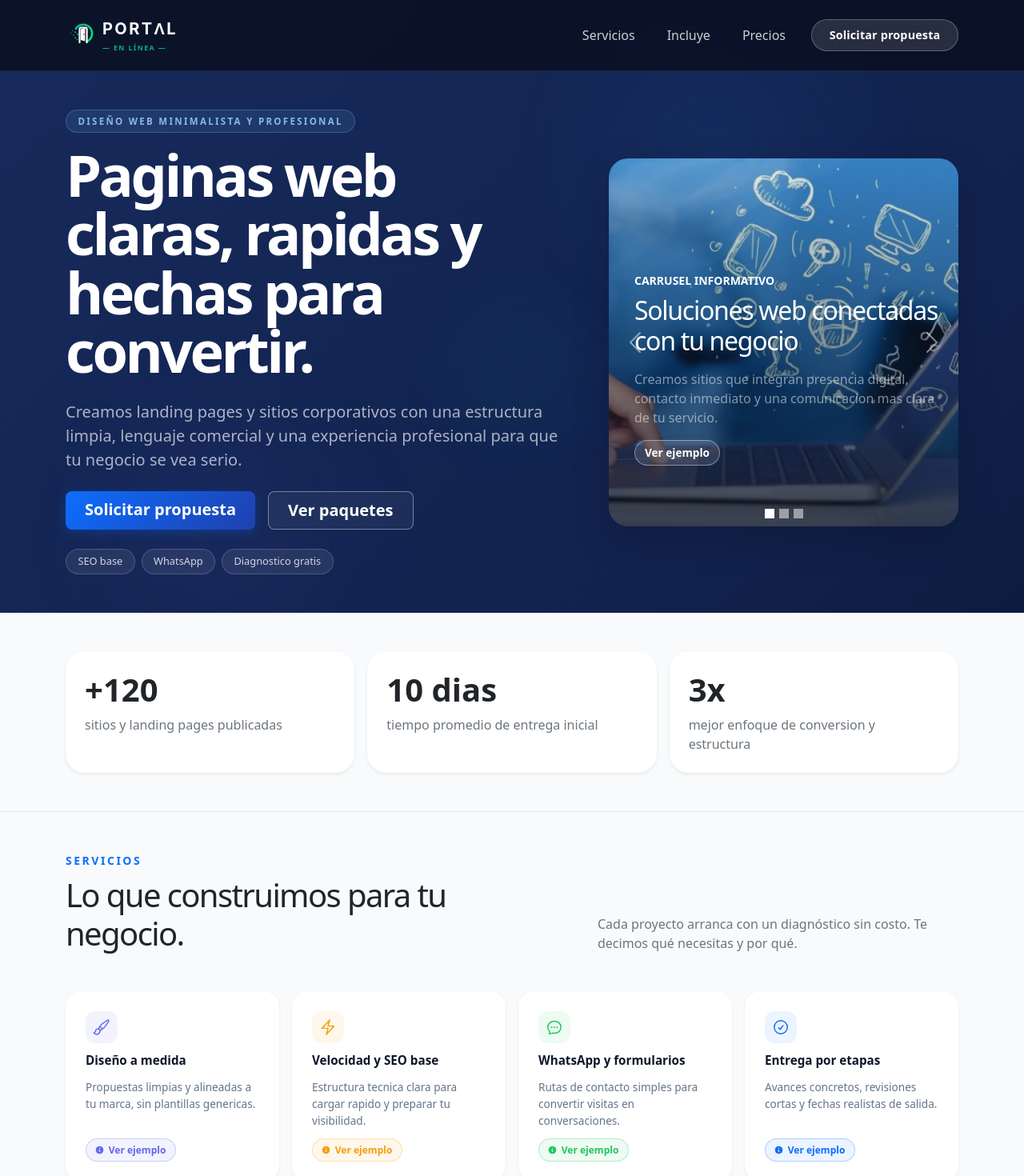
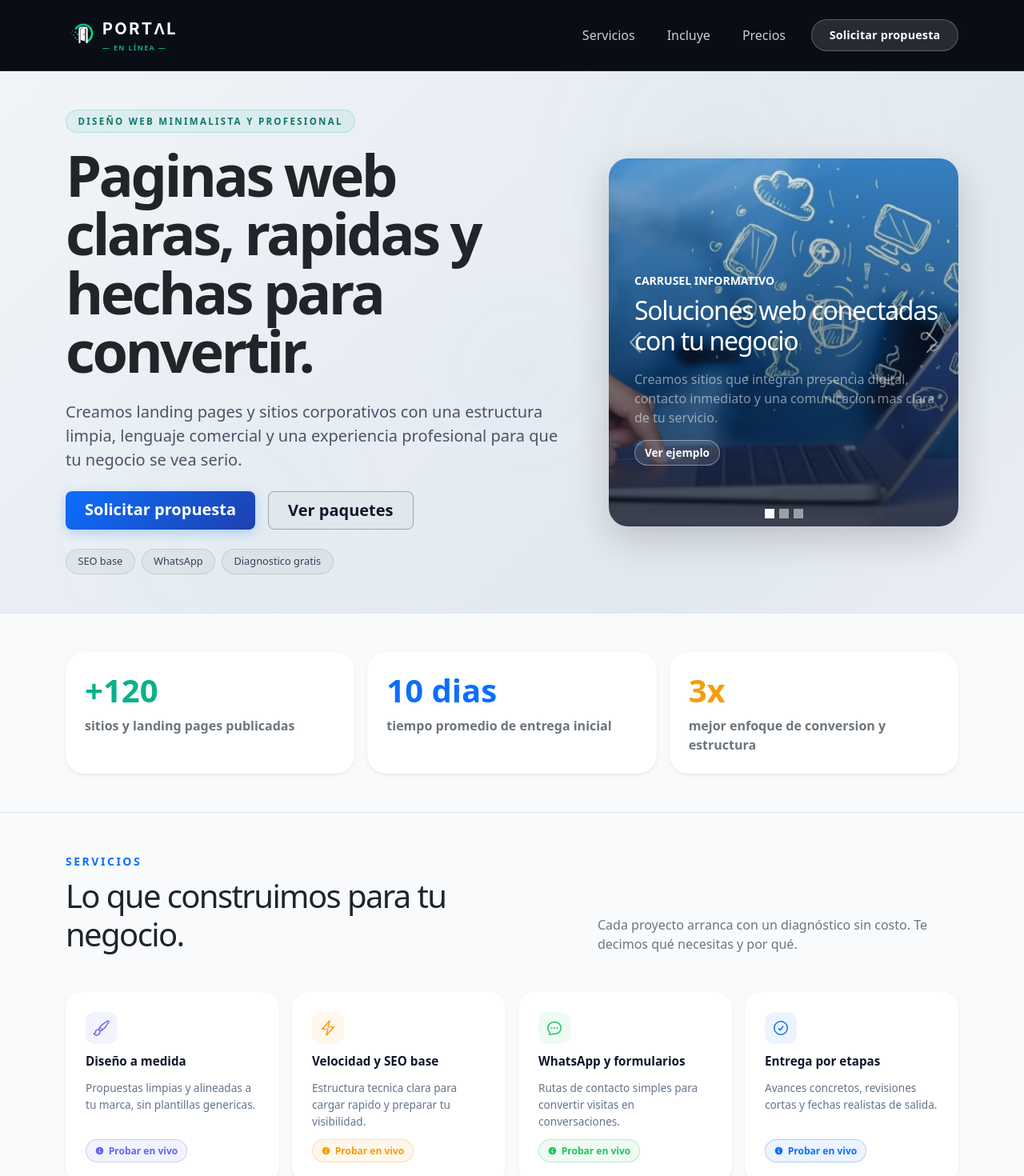
Before and after one commit to Ezequiel95/portal-en-linea, a React (Vite) app: page / in a window 1280 px wide. Shown: the top 1470 px of the page at 80% size. Built offline with nearby package versions, Linux system fonts and the light colour scheme.

Commit message:
"actualizacion de fondo de la pagina"

```diff
--- a/src/App.css
+++ b/src/App.css
@@ -42,25 +42,26 @@
   position: relative;
   background: linear-gradient(
     135deg,
-    #090d22 0%,
-    #111e3f 25%,
-    #172a5b 50%,
-    #11224d 75%,
-    #090d22 100%
+    #ffffff 0%,
+    #f8fafc 25%,
+    #f1f5f9 50%,
+    #e2e8f0 75%,
+    #ffffff 100%
   );
   background-size: 300% 300%;
   animation: aurora-shift 12s ease infinite;
   overflow: hidden;
+  border-bottom: 1px solid #e2e8f0;
 }
 
-/* Orbe 1 – azul eléctrico suave */
+/* Orbe 1 – verde-azul del logo */
 .hero-wrapper::before {
   content: '';
   position: absolute;
   width: 580px;
   height: 580px;
   border-radius: 50%;
-  background: radial-gradient(circle, rgba(56, 139, 253, 0.22) 0%, transparent 70%);
+  background: radial-gradient(circle, rgba(9, 176, 139, 0.08) 0%, transparent 70%);
   top: -120px;
   right: 5%;
   pointer-events: none;
@@ -68,14 +69,14 @@
   animation: orb-float-1 10s ease-in-out infinite;
 }
 
-/* Orbe 2 – índigo suave */
+/* Orbe 2 – verde-menta brillante */
 .hero-wrapper::after {
   content: '';
   position: absolute;
   width: 440px;
   height: 440px;
   border-radius: 50%;
-  background: radial-gradient(circle, rgba(99, 102, 241, 0.16) 0%, transparent 70%);
+  background: radial-gradient(circle, rgba(0, 230, 118, 0.06) 0%, transparent 70%);
   bottom: -90px;
   left: 8%;
   pointer-events: none;
@@ -83,14 +84,14 @@
   animation: orb-float-2 14s ease-in-out infinite;
 }
 
-/* Orbe 3 – cian suave */
+/* Orbe 3 – cian-teal */
 .hero-glass::before {
   content: '';
   position: absolute;
   width: 320px;
   height: 320px;
   border-radius: 50%;
-  background: radial-gradient(circle, rgba(34, 211, 238, 0.10) 0%, transparent 70%);
+  background: radial-gradient(circle, rgba(34, 211, 238, 0.05) 0%, transparent 70%);
   top: 30%;
   left: 38%;
   pointer-events: none;
@@ -109,10 +110,10 @@
 
 /* ── Navbar glass ── */
 .navbar-glass {
-  background: rgba(9, 13, 26, 0.75);
+  background: #090d16;
   backdrop-filter: blur(16px);
   -webkit-backdrop-filter: blur(16px);
-  border-bottom: 1px solid var(--border-glass);
+  border-bottom: 1px solid rgba(255, 255, 255, 0.08);
   position: sticky;
   top: 0;
   z-index: 100;
@@ -196,18 +197,19 @@
 }
 
 .btn-outline-light {
-  border: 1.5px solid rgba(255, 255, 255, 0.4) !important;
-  background: rgba(255, 255, 255, 0.05) !important;
+  border: 1.5px solid rgba(15, 23, 42, 0.3) !important;
+  background: rgba(15, 23, 42, 0.02) !important;
   backdrop-filter: blur(8px);
   -webkit-backdrop-filter: blur(8px);
   font-weight: 600 !important;
-  color: #fff !important;
+  color: #0f172a !important;
   transition: all 0.25s ease !important;
 }
 
 .btn-outline-light:hover {
-  background: rgba(255, 255, 255, 0.15) !important;
-  border-color: #ffffff !important;
+  background: rgba(15, 23, 42, 0.08) !important;
+  border-color: #0f172a !important;
+  color: #0f172a !important;
   transform: translateY(-2px) !important;
 }
 
@@ -237,15 +239,15 @@
   font-weight: 700;
   text-transform: uppercase;
   letter-spacing: 0.2em;
-  color: rgba(147, 197, 253, 0.9);
-  background: rgba(99, 179, 237, 0.12);
-  border: 1px solid rgba(147, 197, 253, 0.25);
+  color: #0f766e;
+  background: rgba(9, 176, 139, 0.08);
+  border: 1px solid rgba(9, 176, 139, 0.20);
   border-radius: 999px;
   padding: 0.3rem 0.9rem;
 }
 
 .hero-lead {
-  color: rgba(255, 255, 255, 0.65);
+  color: #475569;
   max-width: 42rem;
 }
 
@@ -254,9 +256,9 @@
   align-items: center;
   font-size: 0.8rem;
   font-weight: 500;
-  color: rgba(255, 255, 255, 0.80);
-  background: rgba(255, 255, 255, 0.08);
-  border: 1px solid rgba(255, 255, 255, 0.18);
+  color: #334155;
+  background: rgba(15, 23, 42, 0.04);
+  border: 1px solid rgba(15, 23, 42, 0.10);
   border-radius: 999px;
   padding: 0.35rem 0.9rem;
   backdrop-filter: blur(6px);
@@ -266,6 +268,7 @@
   max-width: 14ch;
   letter-spacing: -0.05em;
   line-height: 1.02;
+  color: #0f172a;
 }
 
 .hero-paragraph {
--- a/src/App.jsx
+++ b/src/App.jsx
@@ -72,9 +72,9 @@ const Logo = ({ light = true, size = 38 }) => {
 
 
 const metrics = [
-  { value: '+120', label: 'sitios y landing pages publicadas' },
-  { value: '10 dias', label: 'tiempo promedio de entrega inicial' },
-  { value: '3x', label: 'mejor enfoque de conversion y estructura' },
+  { value: '+120', label: 'sitios y landing pages publicadas', color: '#09b08b' },
+  { value: '10 dias', label: 'tiempo promedio de entrega inicial', color: '#0d6efd' },
+  { value: '3x', label: 'mejor enfoque de conversion y estructura', color: '#f59e0b' },
 ]
 
 const carouselSlides = [
@@ -106,6 +106,8 @@ const differentiators = [
     icon: 'M9.53 16.122a3 3 0 0 0-5.78 1.128 2.25 2.25 0 0 1-2.4 2.245 4.5 4.5 0 0 0 8.4-2.245c0-.399-.078-.78-.22-1.128Zm0 0a15.998 15.998 0 0 0 3.388-1.62m-5.043-.025a15.994 15.994 0 0 1 1.622-3.395m3.42 3.42a15.995 15.995 0 0 0 4.764-4.648l3.876-5.814a1.151 1.151 0 0 0-1.597-1.597L14.146 6.32a15.996 15.996 0 0 0-4.649 4.763m3.42 3.42a6.776 6.776 0 0 0-3.42-3.42',
     color: '#6366f1',
     bg: 'rgba(99,102,241,0.08)',
+    category: 'professional',
+    subTab: 'inicio',
   },
   {
     title: 'Velocidad y SEO base',
@@ -114,6 +116,7 @@ const differentiators = [
     icon: 'M3.75 13.5l10.5-11.25L12 10.5h8.25L9.75 21.75 12 13.5H3.75z',
     color: '#f59e0b',
     bg: 'rgba(245,158,11,0.08)',
+    category: 'landing',
   },
   {
     title: 'WhatsApp y formularios',
@@ -122,6 +125,7 @@ const differentiators = [
     icon: 'M8.625 12a.375.375 0 1 1-.75 0 .375.375 0 0 1 .75 0Zm0 0H8.25m4.125 0a.375.375 0 1 1-.75 0 .375.375 0 0 1 .75 0Zm0 0H12m4.125 0a.375.375 0 1 1-.75 0 .375.375 0 0 1 .75 0Zm0 0h-.375M21 12c0 4.556-4.03 8.25-9 8.25a9.764 9.764 0 0 1-2.555-.337A5.972 5.972 0 0 1 5.41 20.97a5.969 5.969 0 0 1-.474-.065 4.48 4.48 0 0 0 .978-2.025c.09-.457-.133-.901-.467-1.226C3.93 16.178 3 14.189 3 12c0-4.556 4.03-8.25 9-8.25s9 3.694 9 8.25Z',
     color: '#22c55e',
     bg: 'rgba(34,197,94,0.08)',
+    category: 'automation',
   },
   {
     title: 'Entrega por etapas',
@@ -130,6 +134,8 @@ const differentiators = [
     icon: 'M9 12.75 11.25 15 15 9.75M21 12a9 9 0 1 1-18 0 9 9 0 0 1 18 0Z',
     color: '#0d6efd',
     bg: 'rgba(13,110,253,0.08)',
+    category: 'professional',
+    subTab: 'servicios',
   },
 ]
 
@@ -138,21 +144,27 @@ const services = [
     label: 'Landing pages para campañas y captacion',
     example: 'Ejemplo: landing para anuncios de Meta o Google con encabezado, beneficios, testimonios y formulario.',
     icon: 'M15.59 14.37a6 6 0 0 1-5.84 7.38v-4.8m5.84-2.58a14.98 14.98 0 0 0 6.16-12.12A14.98 14.98 0 0 0 9.631 8.41m5.96 5.96a14.926 14.926 0 0 1-5.841 2.58m-.119-8.54a6 6 0 0 0-7.381 5.84h4.8m2.581-5.84a14.927 14.927 0 0 0-2.58 5.84m2.699 2.7c-.103.021-.207.041-.311.06a15.09 15.09 0 0 1-2.448-2.448 14.9 14.9 0 0 1 .06-.312m-2.24 2.39a4.493 4.493 0 0 0-1.757 4.306 4.493 4.493 0 0 0 4.306-1.758M16.5 9a1.5 1.5 0 1 1-3 0 1.5 1.5 0 0 1 3 0Z',
+    category: 'landing',
   },
   {
     label: 'Sitios corporativos para PyMEs y despachos',
     example: 'Ejemplo: pagina institucional con inicio, nosotros, servicios, preguntas frecuentes y contacto.',
     icon: 'M2.25 21h19.5m-18-18v18m10.5-18v18m6-13.5V21M6.75 6.75h.75m-.75 3h.75m-.75 3h.75m3-6h.75m-.75 3h.75m-.75 3h.75M6.75 21v-3.375c0-.621.504-1.125 1.125-1.125h2.25c.621 0 1.125.504 1.125 1.125V21M3 3h12m-.75 4.5H21m-3.75 3.75h.008v.008h-.008v-.008Zm0 3h.008v.008h-.008v-.008Zm0 3h.008v.008h-.008v-.008Z',
+    category: 'professional',
+    subTab: 'inicio',
   },
   {
     label: 'Webs con blog, catalogo o secciones administrables',
     example: 'Ejemplo: sitio con articulos, fichas de producto o secciones editables para mantener contenido actualizado.',
     icon: 'M12 7.5h1.5m-1.5 3h1.5m-7.5 3h7.5m-7.5 3h7.5m3-9h3.375c.621 0 1.125.504 1.125 1.125V18a2.25 2.25 0 0 1-2.25 2.25M16.5 7.5V18a2.25 2.25 0 0 0 2.25 2.25M16.5 7.5V4.875c0-.621-.504-1.125-1.125-1.125H4.125C3.504 3.75 3 4.254 3 4.875V18a2.25 2.25 0 0 0 2.25 2.25h13.5M6 7.5h3v3H6v-3Z',
+    category: 'professional',
+    subTab: 'admin',
   },
   {
     label: 'Integracion de WhatsApp, formularios y analitica',
     example: 'Ejemplo: eventos de conversion, pixel, Google Analytics y mensajes directos desde la web.',
     icon: 'M3 13.125C3 12.504 3.504 12 4.125 12h2.25c.621 0 1.125.504 1.125 1.125v6.75C7.5 20.496 6.996 21 6.375 21h-2.25A1.125 1.125 0 0 1 3 19.875v-6.75ZM9.75 8.625c0-.621.504-1.125 1.125-1.125h2.25c.621 0 1.125.504 1.125 1.125v11.25c0 .621-.504 1.125-1.125 1.125h-2.25a1.125 1.125 0 0 1-1.125-1.125V8.625ZM16.5 4.125c0-.621.504-1.125 1.125-1.125h2.25C20.496 3 21 3.504 21 4.125v15.75c0 .621-.504 1.125-1.125 1.125h-2.25a1.125 1.125 0 0 1-1.125-1.125V4.125Z',
+    category: 'automation',
   },
 ]
 
@@ -160,33 +172,43 @@ const includes = [
   {
     label: 'Diseño responsive para movil, tablet y escritorio',
     example: 'Ejemplo: una pagina que reorganiza menu, textos e imagenes automaticamente para verse bien en celular.',
+    category: 'professional',
+    subTab: 'servicios',
+    device: 'mobile',
   },
   {
     label: 'SEO tecnico base y velocidad optimizada',
     example: 'Ejemplo: titulos correctos, imagenes comprimidas y estructura lista para buscadores.',
+    category: 'landing',
   },
   {
     label: 'Formulario de contacto y boton de WhatsApp',
     example: 'Ejemplo: formulario al pie de la pagina y acceso rapido a WhatsApp en todo momento.',
+    category: 'landing',
   },
   {
     label: 'Asesoria para dominio y hosting',
     example: 'Ejemplo: te orientamos para conectar tu dominio, correo y publicar el sitio sin depender de terceros.',
+    category: 'professional',
+    subTab: 'presupuesto',
   },
   {
     label: 'Capacitacion y soporte inicial',
     example: 'Ejemplo: una sesion para explicarte cambios basicos y acompanamiento despues del lanzamiento.',
+    category: 'professional',
+    subTab: 'admin',
   },
   {
     label: 'Textos orientados a conversion',
     example: 'Ejemplo: encabezados que explican tu valor, beneficios claros y cierres con llamada a la accion.',
+    category: 'landing',
   },
 ]
 
 const pricing = [
   {
     name: 'Landing Express',
-    price: '$5,000 MXN',
+    price: '$6,900 MXN',
     description: 'Ideal para lanzar una oferta o servicio puntual.',
     features: ['1 pagina de conversion', 'CTA + formulario', 'SEO tecnico base'],
     example: 'Ejemplo: pagina para campana de anuncios con beneficios, prueba social y formulario rapido.',
@@ -247,8 +269,14 @@ function App() {
   const [autoRunning, setAutoRunning] = useState(false)
   const [simWhatsApp, setSimWhatsApp] = useState([])
 
-  const handleSelectExample = (category) => {
+  const handleSelectExample = (category, subTab = null, device = null) => {
     setActiveExample(category)
+    if (subTab) {
+      setProTab(subTab)
+    }
+    if (device) {
+      setDeviceType(device)
+    }
     const element = document.getElementById('ejemplos-en-vivo')
     if (element) {
       element.scrollIntoView({ behavior: 'smooth' })
@@ -363,7 +391,7 @@ function App() {
                 <span className="hero-eyebrow">
                   Diseño web minimalista y profesional
                 </span>
-                <h1 className="display-2 fw-semibold text-white mt-3 mb-4 hero-title">
+                <h1 className="display-2 fw-semibold text-dark mt-3 mb-4 hero-title">
                   Paginas web claras, rapidas y hechas para convertir.
                 </h1>
                 <p className="lead hero-lead mb-4 hero-paragraph">
@@ -451,10 +479,10 @@ function App() {
             <div className="row g-3">
               {metrics.map((item) => (
                 <div className="col-md-4" key={item.label}>
-                  <div className="card h-100 border-0 shadow-sm metric-card-minimal">
+                  <div className="card h-100 border-0 shadow-sm metric-card-minimal" style={{ borderTop: `4px solid ${item.color}` }}>
                     <div className="card-body p-4">
-                      <div className="display-6 fw-semibold text-dark mb-2">{item.value}</div>
-                      <p className="text-secondary mb-0">{item.label}</p>
+                      <div className="display-6 fw-semibold mb-2" style={{ color: item.color }}>{item.value}</div>
+                      <p className="text-secondary mb-0 fw-semibold">{item.label}</p>
                     </div>
                   </div>
                 </div>
@@ -505,16 +533,14 @@ function App() {
                     <p className="diff-card-desc">{item.description}</p>
                     <button
                       type="button"
-                      className="diff-card-tip"
-                      data-bs-toggle="tooltip"
-                      data-bs-placement="top"
-                      title={item.example}
+                      className="diff-card-tip animate-pulse"
+                      onClick={() => handleSelectExample(item.category, item.subTab || null, item.device || null)}
                       aria-label={`Ejemplo de ${item.title}`}
                     >
                       <svg xmlns="http://www.w3.org/2000/svg" viewBox="0 0 16 16" fill="currentColor" width="11" height="11">
                         <path fillRule="evenodd" d="M15 8A7 7 0 1 1 1 8a7 7 0 0 1 14 0ZM9 5a1 1 0 1 1-2 0 1 1 0 0 1 2 0ZM6.75 8a.75.75 0 0 0 0 1.5h.75v1.75a.75.75 0 0 0 1.5 0v-2.5A.75.75 0 0 0 8.25 8h-1.5Z" clipRule="evenodd" />
                       </svg>
-                      Ver ejemplo
+                      Probar en vivo
                     </button>
                   </div>
                 </div>
@@ -547,9 +573,7 @@ function App() {
                     <button
                       type="button"
                       className="svc-card-btn"
-                      data-bs-toggle="tooltip"
-                      data-bs-placement="top"
-                      title={service.example}
+                      onClick={() => handleSelectExample(service.category, service.subTab || null, service.device || null)}
                       aria-label={`Ejemplo de ${service.label}`}
                     >
                       <svg xmlns="http://www.w3.org/2000/svg" viewBox="0 0 20 20" fill="currentColor" width="16" height="16">
@@ -576,25 +600,27 @@ function App() {
               </div>
               <div className="col-lg-7">
                 <div className="row g-3">
-                  {includes.map((item) => (
+                  {includes.map((item, index) => {
+                    const colors = ['#09b08b', '#0d6efd', '#f59e0b', '#8b5cf6', '#6366f1', '#ec4899'];
+                    const cardBorderColor = colors[index % colors.length];
+                    return (
                       <div className="col-md-6" key={item.label}>
-                      <div className="card border-0 shadow-sm minimal-card h-100">
+                        <div className="card border-0 shadow-sm minimal-card h-100" style={{ borderLeft: `4px solid ${cardBorderColor}` }}>
                           <div className="card-body p-4 d-flex align-items-start justify-content-between gap-3">
-                          <p className="mb-0 text-secondary">{item.label}</p>
+                            <p className="mb-0 text-secondary fw-medium">{item.label}</p>
                             <button
                               type="button"
                               className="tooltip-trigger"
-                            data-bs-toggle="tooltip"
-                            data-bs-placement="top"
-                            title={item.example}
+                              onClick={() => handleSelectExample(item.category, item.subTab || null, item.device || null)}
                               aria-label={`Ejemplo de ${item.label}`}
                             >
-                            ?
+                              Demo
                             </button>
                           </div>
                         </div>
                       </div>
-                  ))}
+                    );
+                  })}
                 </div>
               </div>
             </div>
@@ -757,9 +783,9 @@ function App() {
                     <span className="browser-dot green"></span>
                   </div>
                   <div className="browser-address">
-                    {activeExample === 'landing' && 'https://landing-express.listoenlinea.com'}
-                    {activeExample === 'professional' && 'https://sitio-profesional.listoenlinea.com'}
-                    {activeExample === 'automation' && 'https://automatizacion-leads.listoenlinea.com'}
+                    {activeExample === 'landing' && 'https://landing-express.portalenlinea.com'}
+                    {activeExample === 'professional' && 'https://sitio-profesional.portalenlinea.com'}
+                    {activeExample === 'automation' && 'https://automatizacion-leads.portalenlinea.com'}
                   </div>
                 </div>
 
```
Lines whose indentation alone changed are shown as unchanged.
